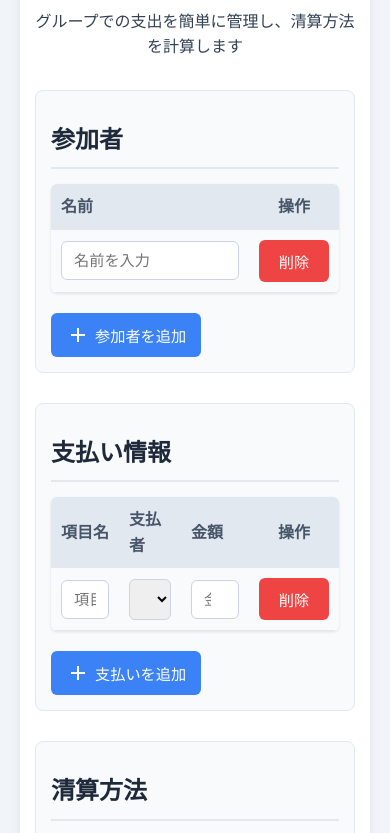
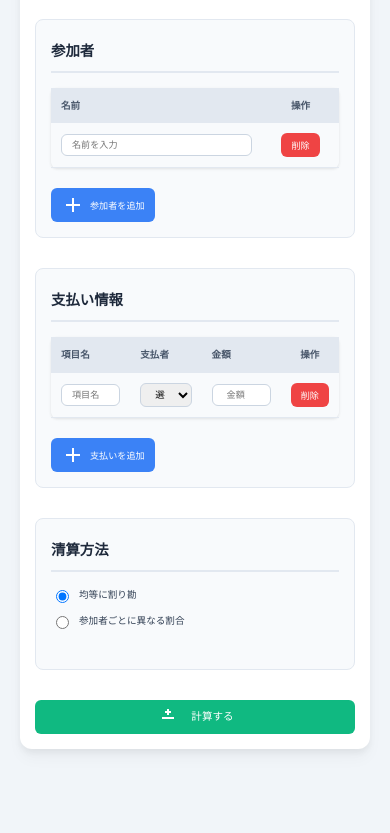
Before and after one commit to RelaxContinent/warikan.github.io, a plain HTML site: page index.html in a window 390 px wide. Shown: the part 115-948 px from the top of the page. After the commit the page ends 884 px from the top, so only its background shows below. Drawn offline with Linux system fonts and the light colour scheme.

Commit message:
UIとリファクタミスの修正

```diff
--- a/script.js
+++ b/script.js
@@ -154,6 +154,7 @@ function calculate() {
 
         if (payer && !isNaN(amount) && amount > 0) {
             payments.push({
+                description: row.querySelector('.description').value,
                 payer,
                 amount
             });
@@ -252,7 +253,7 @@ function calculateMinimalTransactions(shares, participants) {
         settlements.push({
             from: debtors[i].name,
             to: creditors[i].name,
-            amount: Math.round(Math.min(debtors[i].amount, creditor[i].amount) * 100) / 100
+            amount: Math.round(Math.min(debtors[i].amount, creditors[i].amount) * 100) / 100
         });
     }
 
--- a/styles.css
+++ b/styles.css
@@ -40,7 +40,7 @@ h2 {
     color: #1e293b;
     font-size: 1.5rem;
     font-weight: 600;
-    margin-top: 15px;
+    margin-top: 5px;
     margin-bottom: 15px;
     padding-bottom: 8px;
     border-bottom: 2px solid #e2e8f0;
@@ -101,7 +101,7 @@ tbody tr:hover {
 /* フォーム要素 */
 input, select {
     width: 100%;
-    padding: 10px 12px;
+    padding: 5px 10px;
     border: 1px solid #cbd5e1;
     border-radius: 6px;
     font-size: 0.95rem;
@@ -121,7 +121,7 @@ input[type="number"] {
 /* ボタン */
 button {
     cursor: pointer;
-    padding: 10px 15px;
+    padding: 5px 10px;
     border: none;
     border-radius: 6px;
     font-weight: 500;
@@ -143,9 +143,8 @@ button {
     background-color: #10b981;
     color: white;
     font-size: 1.1rem;
-    padding: 12px 20px;
+    padding: 5px 20px;
     width: 100%;
-    margin-top: 10px;
 }
 
 .btn-success:hover {
@@ -155,7 +154,6 @@ button {
 .btn-delete {
     background-color: #ef4444;
     color: white;
-    min-width: 70px;
 }
 
 .btn-delete:hover {
@@ -174,7 +172,7 @@ button {
 
 /* アクションセル */
 .actions-cell {
-    width: 80px;
+    min-width: 4rem;
     text-align: center;
 }
 
@@ -199,6 +197,10 @@ button {
 
 /* レスポンシブ対応 */
 @media (max-width: 768px) {
+    html {
+        font-size: 60%;
+    }
+
     .container {
         padding: 15px;
     }
@@ -216,8 +218,11 @@ button {
     }
 
     table {
-        display: block;
         overflow-x: auto;
+    }
+
+    button {
+        padding: 30px, 10px;
     }
 }
 
```
